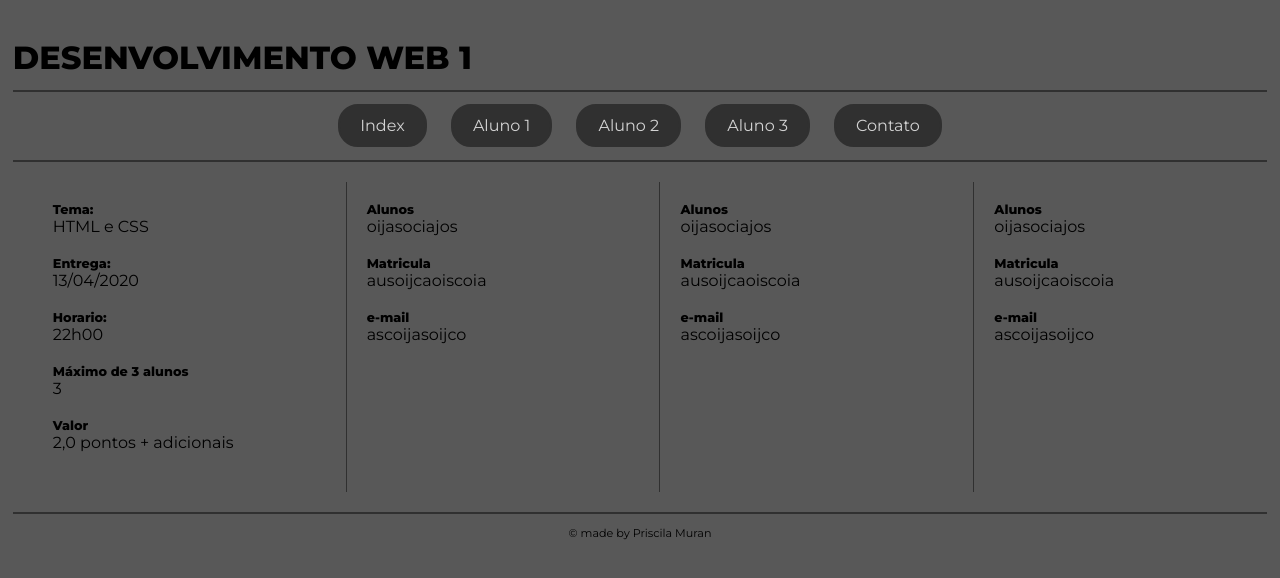
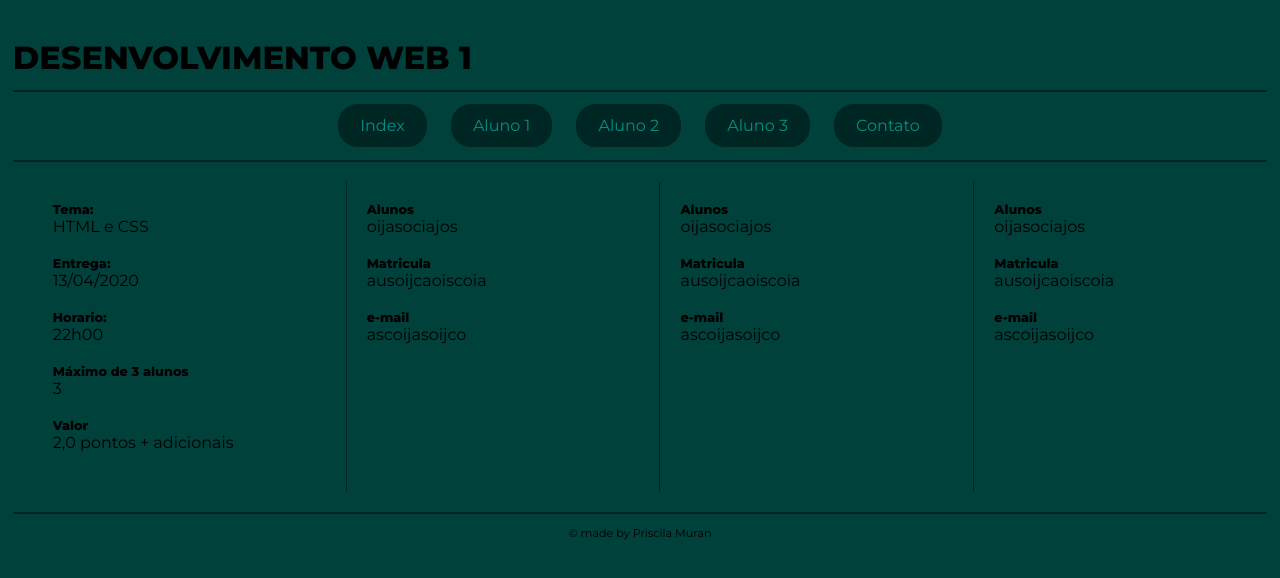
Before and after one commit to viki19/trab_web1_07032020, a plain HTML site: page index.html in a window 1280 px wide. Drawn offline with Linux system fonts and the light colour scheme.

Commit message:
Update style.css

```diff
--- a/css/style.css
+++ b/css/style.css
@@ -26,9 +26,9 @@ time, mark, audio, video {
 
 
 :root {
-    --background-color: #585858;
-    --dark: #303030;
-    --light: #d3d3d3;
+    --background-color: #00413C;
+    --dark: #002623;
+    --light: #019086;
   }
 
 body {
@@ -40,7 +40,7 @@ body {
 }
 
 header {
-    border-bottom: 2px solid #303030;
+    border-bottom: 2px solid var(--dark);
     padding: 1% 0;
 }
 
```
